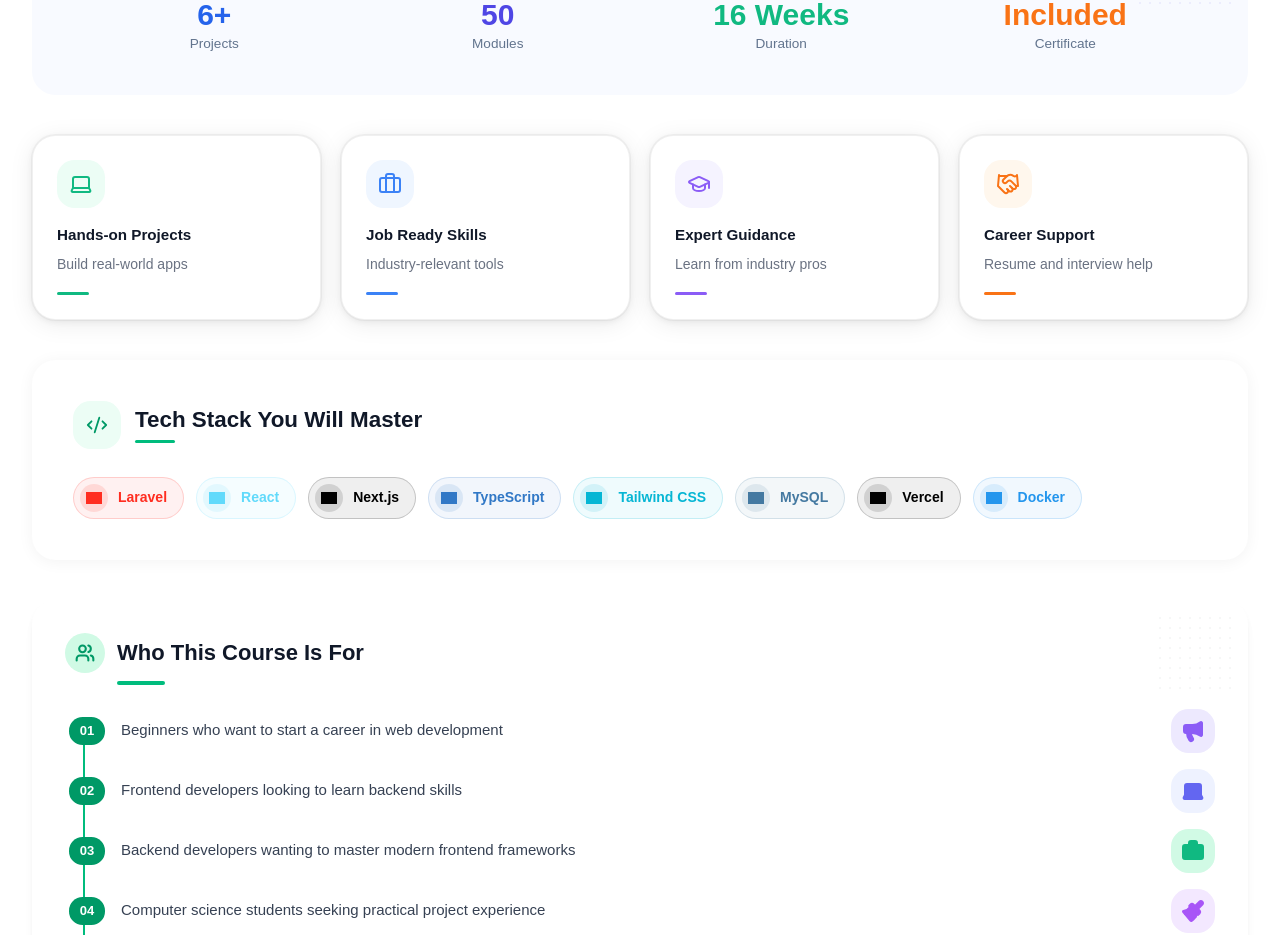
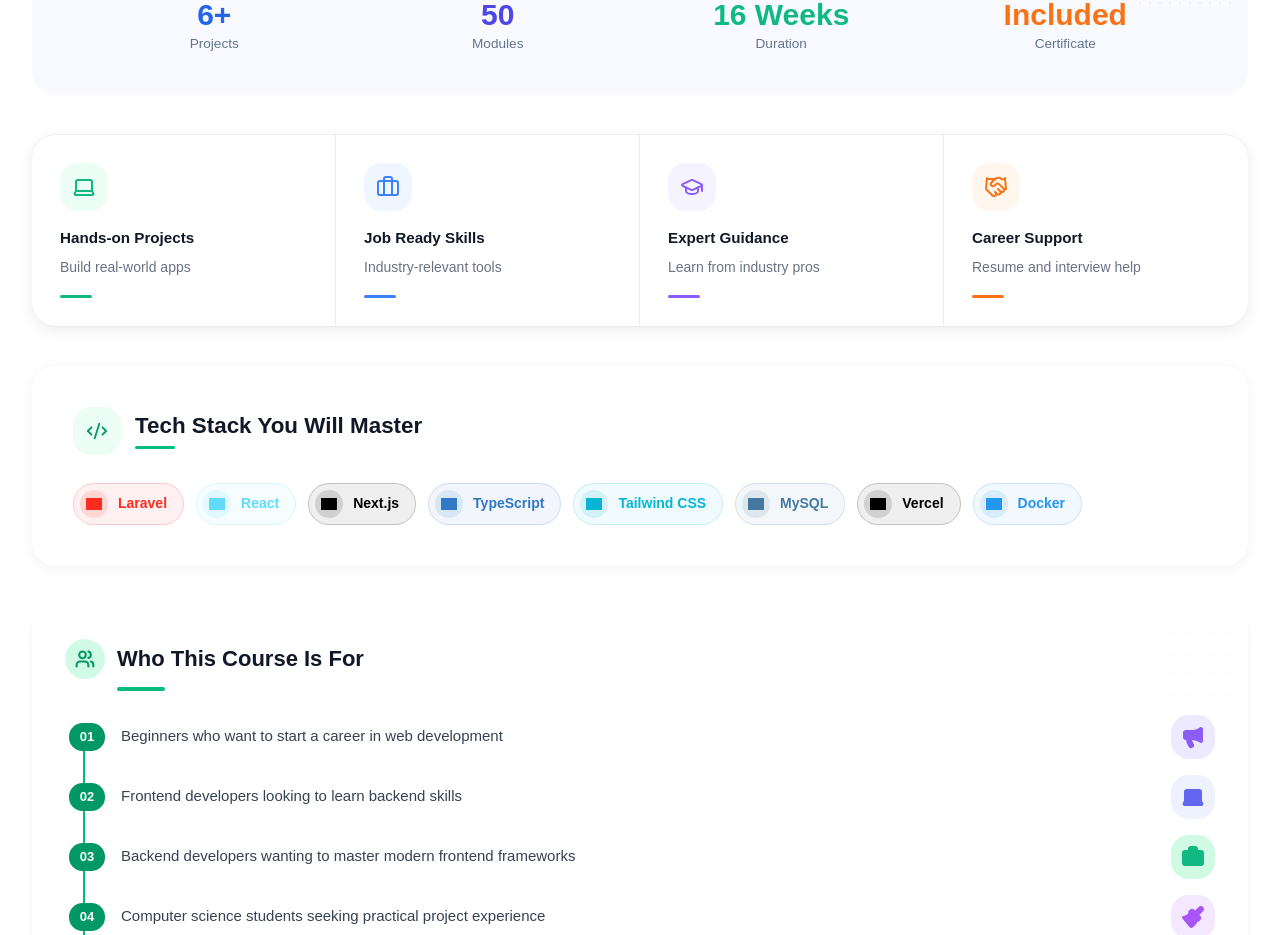
Before and after one commit to singhyogeshwar5608/larawans-new, a Next.js app: page /courses/full-stack-web-development in a window 1280 px wide. Shown: the part 2069-3004 px from the top of the page. Built offline with nearby package versions, Linux system fonts and the light colour scheme; grey boxes are pictures that could not be loaded.

Commit message:
d6eab162-1b66-46d3-821a-99af11e20f56

```diff
--- a/src/app/courses/[slug]/CourseDetailClient.tsx
+++ b/src/app/courses/[slug]/CourseDetailClient.tsx
@@ -554,14 +554,14 @@ export default function CourseDetailClient({ course }: { course: CourseItem }) {
 
             {/* Feature Cards */}
             <section>
-              <div className="grid grid-cols-1 sm:grid-cols-2 lg:grid-cols-4 gap-5">
+              <div className="bg-white rounded-2xl shadow-[0_-1px_0_0_rgba(0,0,0,0.04),0_4px_16px_rgba(0,0,0,0.08),0_1px_0_0_rgba(0,0,0,0.04)] grid grid-cols-1 sm:grid-cols-2 lg:grid-cols-4">
                 {[
-                  { I: Laptop, t: "Hands-on Projects", d: "Build real-world apps", color: "#10b981", bg: "#ecfdf5", border: "rgba(16,185,129,0.15)" },
-                  { I: Briefcase, t: "Job Ready Skills", d: "Industry-relevant tools", color: "#3b82f6", bg: "#eff6ff", border: "rgba(59,130,246,0.15)" },
-                  { I: GraduationCap, t: "Expert Guidance", d: "Learn from industry pros", color: "#8b5cf6", bg: "#f5f3ff", border: "rgba(139,92,246,0.15)" },
-                  { I: Handshake, t: "Career Support", d: "Resume and interview help", color: "#f97316", bg: "#fff7ed", border: "rgba(249,115,22,0.15)" },
-                ].map(({ I, t, d, color, bg, border }: any) => (
-                  <div key={t} className="group bg-white rounded-2xl p-6 shadow-[0_0_0_1px_rgba(0,0,0,0.04),0_2px_6px_rgba(0,0,0,0.06),0_4px_24px_rgba(0,0,0,0.08)] hover:shadow-[0_0_0_1px_rgba(0,0,0,0.04),0_4px_12px_rgba(0,0,0,0.08),0_8px_32px_rgba(0,0,0,0.12)] transition-all duration-300 hover:-translate-y-1" style={{ border: '1px solid rgba(0,0,0,0.06)' }}>
+                  { I: Laptop, t: "Hands-on Projects", d: "Build real-world apps", color: "#10b981", bg: "#ecfdf5" },
+                  { I: Briefcase, t: "Job Ready Skills", d: "Industry-relevant tools", color: "#3b82f6", bg: "#eff6ff" },
+                  { I: GraduationCap, t: "Expert Guidance", d: "Learn from industry pros", color: "#8b5cf6", bg: "#f5f3ff" },
+                  { I: Handshake, t: "Career Support", d: "Resume and interview help", color: "#f97316", bg: "#fff7ed" },
+                ].map(({ I, t, d, color, bg }: any, idx: number) => (
+                  <div key={t} className={`group p-6 lg:p-7 transition-all duration-300 hover:bg-gray-50/50 ${idx < 3 ? 'lg:border-r' : ''} ${idx < 2 ? 'sm:border-r' : ''}`} style={{ borderColor: 'rgba(0,0,0,0.07)' }}>
                     <div className="w-12 h-12 rounded-xl flex items-center justify-center mb-4 transition-transform group-hover:scale-110" style={{ background: bg }}><I className="w-6 h-6" style={{ color }} /></div>
                     <h4 className="font-bold text-gray-900 text-[0.95rem]">{t}</h4>
                     <p className="text-sm text-gray-500 mt-1.5 leading-relaxed">{d}</p>
```
